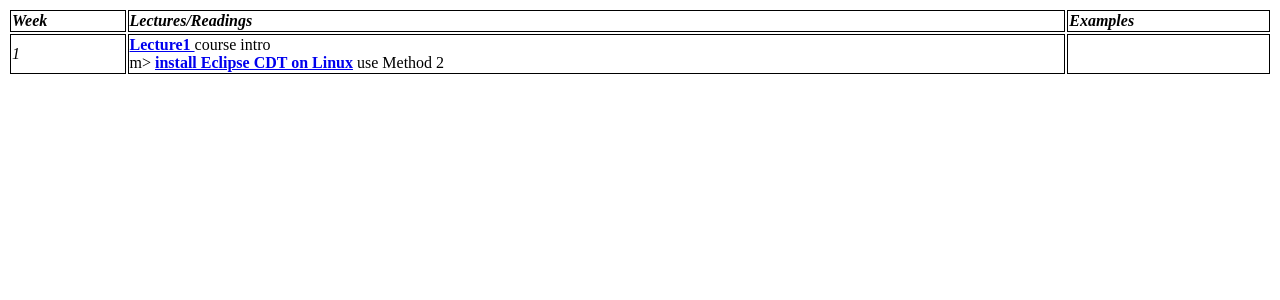
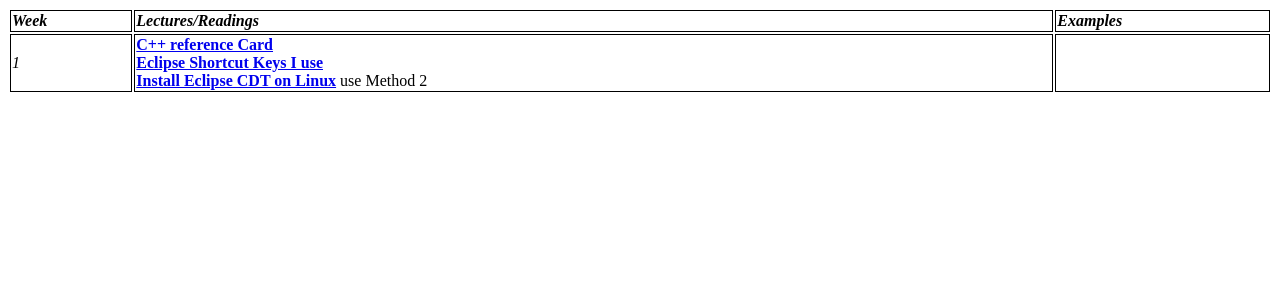
Before and after one commit to CNUClasses/CPSC327, a Jekyll site: the page navbar/Lectures.html, which Jekyll copies as it is, in a window 1280 px wide. Shown: the top 300 px of the page. Built offline with Jekyll 4.4.1, drawn with Linux system fonts in a browser that asks for light colours.

Commit message:
add project

```diff
--- a/navbar/Lectures.html
+++ b/navbar/Lectures.html
@@ -18,9 +18,10 @@
 		<tr>
 			<td class="style_white "><em>1</em></td>
 			<td class="style_white ">
-				<strong><a href="https://github.com/CNUClasses/CPSC327/blob/master/lectures/1-intro.pdf"> Lecture1 </a></strong> course intro<br>m>
-            			<strong><a href="https://itsfoss.com/c-plus-plus-ubuntu/">install Eclipse CDT on Linux</a></strong> use Method 2 <br />
-            		</td>
+			    <strong><a href="https://github.com/CNUClasses/CPSC327/blob/master/content/Lectures/1_Cpp_reference.pdf"> C++ reference Card </a></strong><br>
+				<strong><a href="https://github.com/CNUClasses/CPSC327/blob/master/content/IDE_Setup/eclipse_shortcut_keys.pdf"> Eclipse Shortcut Keys I use </a></strong><br>
+            	<strong><a href="https://itsfoss.com/c-plus-plus-ubuntu/">Install Eclipse CDT on Linux</a></strong> use Method 2 <br />
+            </td>
 			<td class="style_white "><em></em></td>
 		</tr>
 	    </table>
```
Also changed, not shown: 5 other files.
